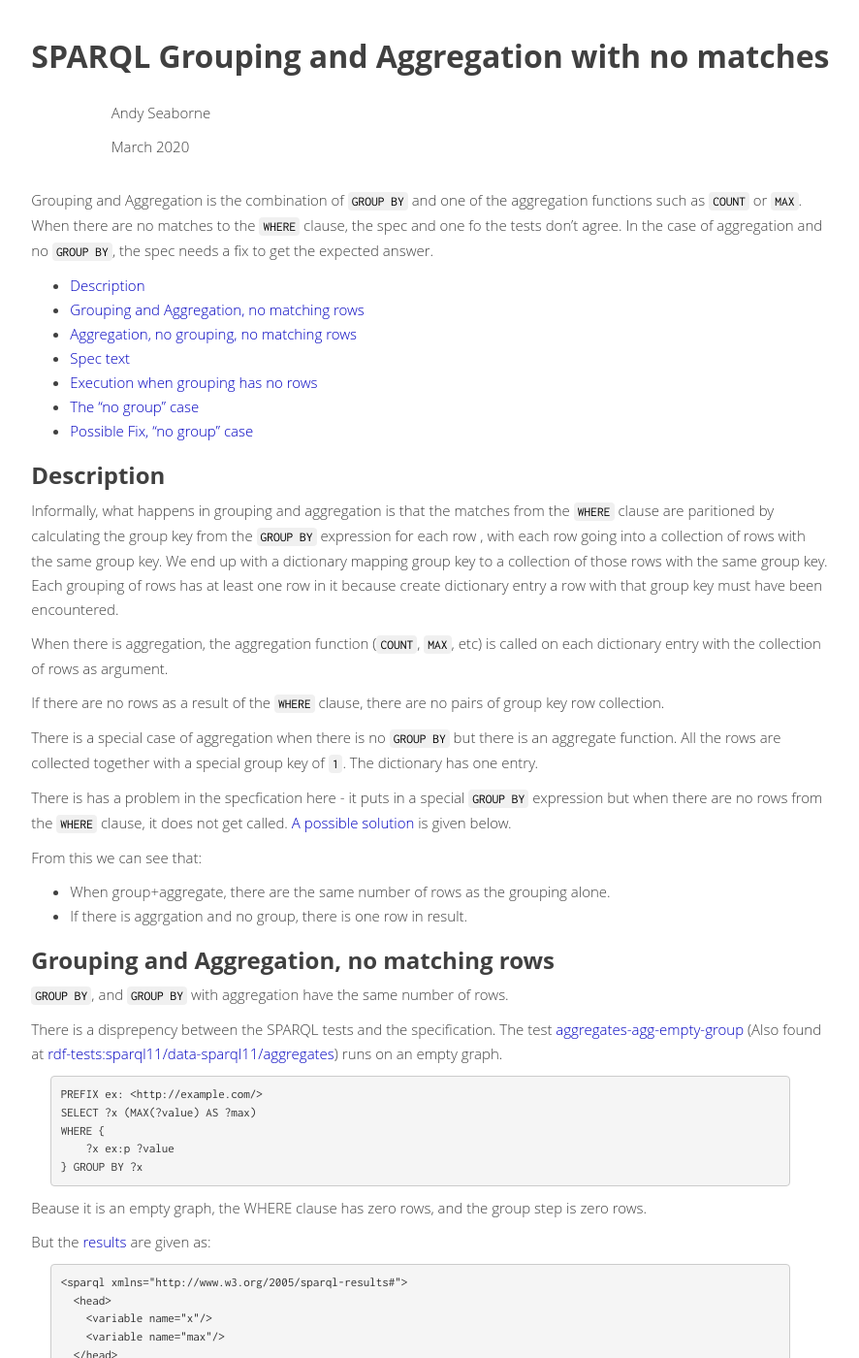
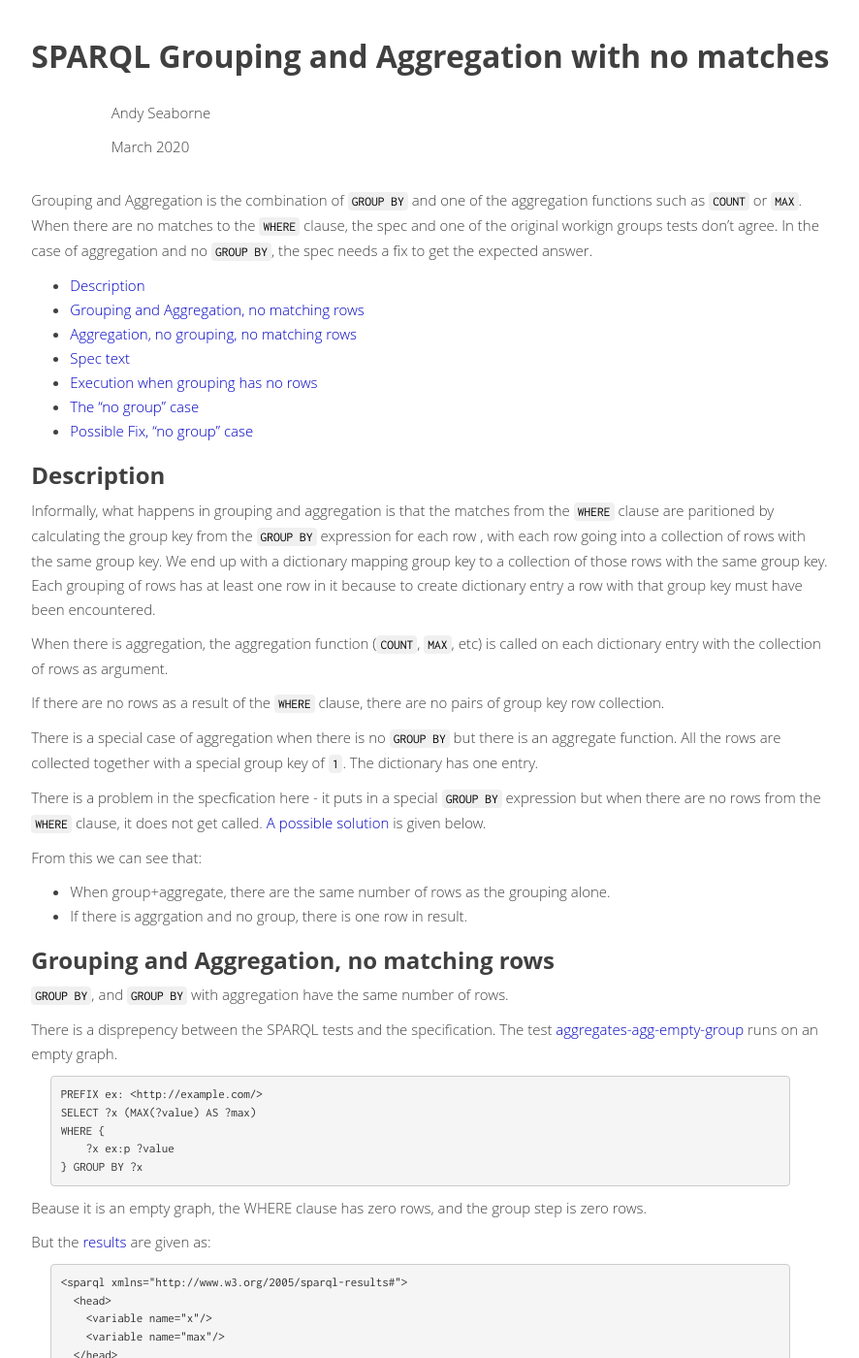
Before and after one commit to afs/afs.github.io, a Jekyll site: the page built from sparql-agg-group-empty.md, in a window 1280 px wide and 1400 px high. Shown: the whole window at 97% size, without its empty margins (196-1082 px from the left). Built offline with Jekyll 4.4.1, drawn with Linux system fonts in a browser that asks for light colours; some web fonts are replaced; some of the changed text lies outside the part shown.

Commit message:
Revisions

```diff
--- a/sparql-agg-group-empty.md
+++ b/sparql-agg-group-empty.md
@@ -9,8 +9,9 @@
 
 Grouping and Aggregation is the combination of `GROUP BY` and one of the
 aggregation functions such as `COUNT` or `MAX`.  When there are no matches to
-the `WHERE` clause, the spec and one fo the tests don't agree. In the case of aggregation
-and no `GROUP BY`, the spec needs a fix to get the expected answer.
+the `WHERE` clause, the spec and one of the original workign groups tests don't
+agree. In the case of aggregation and no `GROUP BY`, the spec needs a fix to get
+the expected answer.
 
 * [Description](#description)
 * [Grouping and Aggregation, no matching rows](#group-agg-no-rows)
@@ -27,7 +28,7 @@
 BY` expression for each row , with each row going into a collection of rows with
 the same group key. We end up with a dictionary mapping group key to a
 collection of those rows with the same group key. Each grouping of rows has at
-least one row in it because create dictionary entry a row with that group key
+least one row in it because to create dictionary entry a row with that group key
 must have been encountered.
 
 When there is aggregation, the aggregation function (`COUNT`, `MAX`, etc) is
@@ -40,7 +41,7 @@
 an aggregate function. All the rows are collected together with a special group
 key of `1`. The dictionary has one entry.
 
-There is has a problem in the specfication here - it puts in a special `GROUP BY`
+There is a problem in the specfication here - it puts in a special `GROUP BY`
 expression but when there are no rows from the `WHERE` clause, it does not get
 called. [A possible solution](#no-group) is given below.
 
@@ -55,8 +56,6 @@
 
 There is a disprepency between the SPARQL tests and the specification.
 The test [aggregates-agg-empty-group](https://www.w3.org/2009/sparql/docs/tests/summary.html#aggregates-agg-empty-group)
-(Also found at
-[rdf-tests:sparql11/data-sparql11/aggregates](https://github.com/w3c/rdf-tests/tree/gh-pages/sparql11/data-sparql11/aggregates))
 runs on an empty graph.
 
     PREFIX ex: <http://example.com/>
@@ -90,8 +89,8 @@
     |   |     |
     -----------
 
-(the original test results have no `<variable name="x"/>` - that's
-corrected in test manifest with [these results](https://www.w3.org/2009/sparql/docs/tests/data-sparql11/aggregates/agg-empty-group2.srx))
+(the original [test results]((https://www.w3.org/2009/sparql/docs/tests/data-sparql11/aggregates/agg-empty-group.srx)
+have no `<variable name="x"/>` - that's corrected in test manifest with [these results](https://www.w3.org/2009/sparql/docs/tests/data-sparql11/aggregates/agg-empty-group2.srx).)
 
 It should be:
 
@@ -223,7 +223,9 @@
 But we expect
 
     SELECT (COUNT(*) AS ?C)
-    WHERE { ?x ex:p ?value }
+    WHERE {
+        ?x ex:p ?value
+    }
 
 (no matches to the `WHERE`) to be one row with `?C` being `0`.
 
```
Also changed, not shown: other parts of sparql-agg-group-empty.md (+11 -10 lines).
